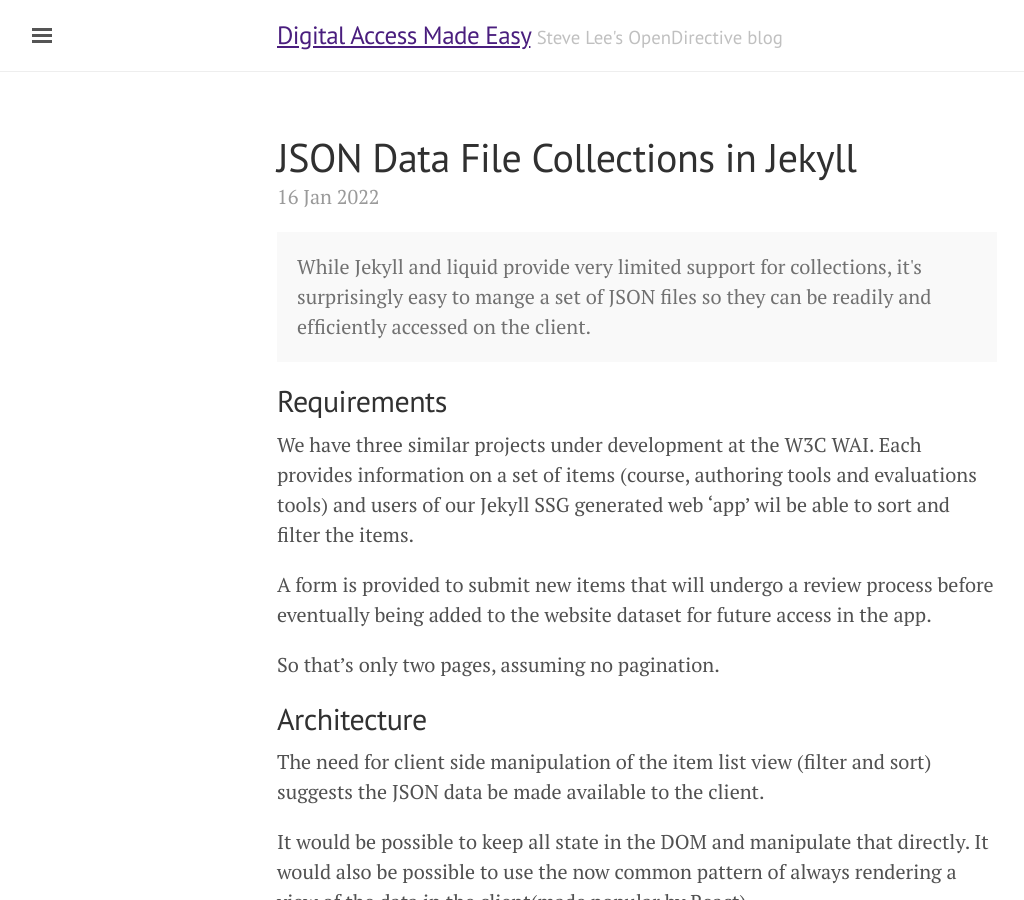
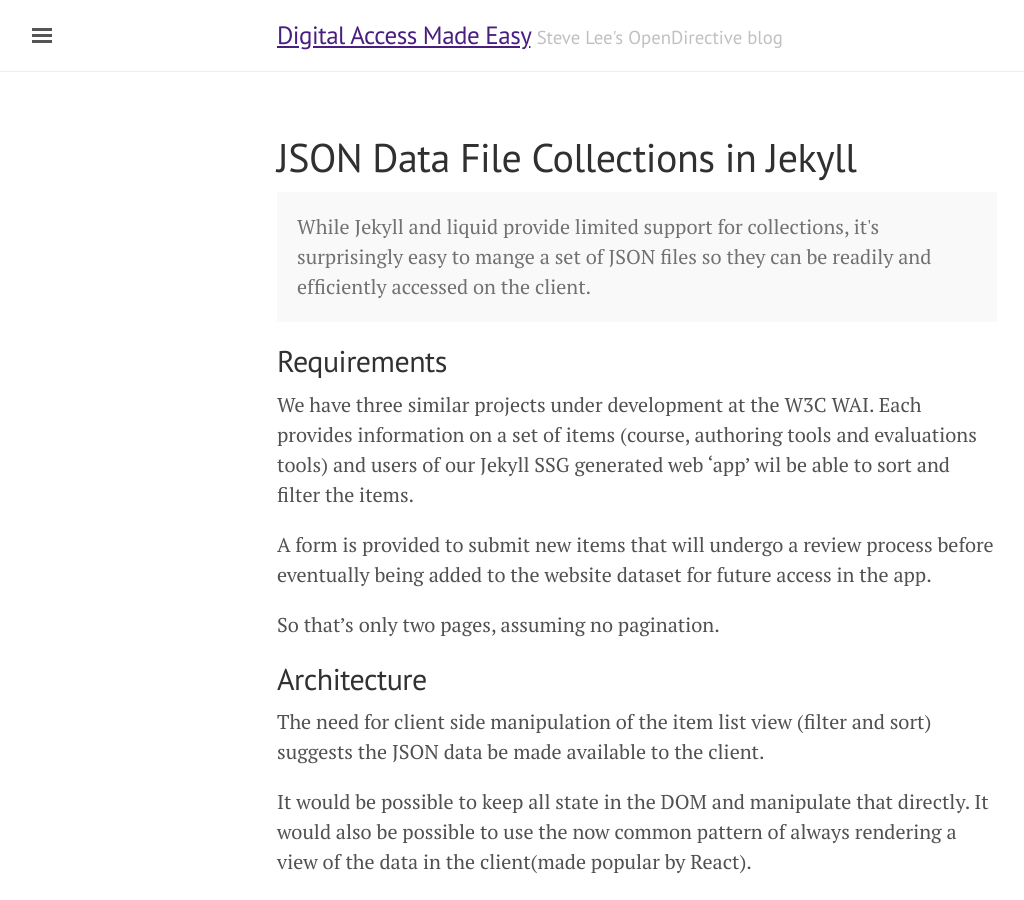
Before and after one commit to OpenDirective/opendirective.github.io, a Jekyll site: the page built from _posts/2022-01-16-json-data-file-collections-in-jekyll.md, in a window 1280 px wide and 900 px high. Shown: the whole window, without its empty margins (3-1027 px from the left). Built offline with Jekyll 4.4.1, drawn with Linux system fonts in a browser that asks for light colours; some of the changed text lies outside the part shown.

Commit message:
Try page

```diff
--- a/_posts/2022-01-16-json-data-file-collections-in-jekyll.md
+++ b/_posts/2022-01-16-json-data-file-collections-in-jekyll.md
@@ -1,9 +1,9 @@
 ---
-layout: post
+layout: page
 title: JSON Data File Collections in Jekyll
 ---
 
-<div class="message">While Jekyll and liquid provide very limited support for collections, it's surprisingly easy to mange a set of JSON files so they can be readily and efficiently accessed on the client.
+<div class="message">While Jekyll and liquid provide limited support for collections, it's surprisingly easy to mange a set of JSON files so they can be readily and efficiently accessed on the client.
 </div>
 
 ## Requirements
```
